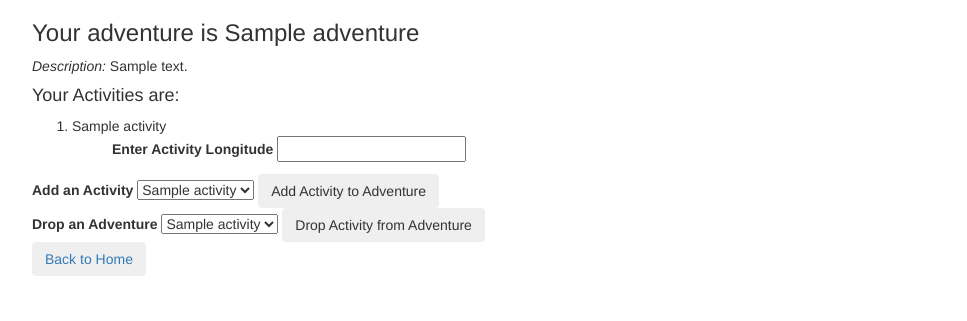
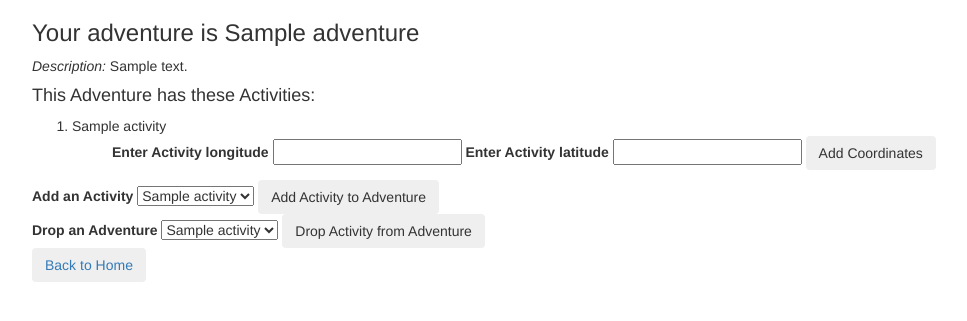
Before and after one commit to changemachine/adventure_planner_db, a PHP site: template views/edit_adventure.html.twig in a window 1280 px wide. Shown: the top 321 px of the page, without its empty margins (38-1005 px from the left). Run offline with PHP 8.4, Linux system fonts and the light colour scheme; the template is opened without the code that fills it: most values are stand-ins (such as "Sample title", 1, 10 or a date in 2020); some libraries are stand-ins or nearby versions.

Commit message:
Update twig to display coordinates.

```diff
--- a/views/edit_adventure.html.twig
+++ b/views/edit_adventure.html.twig
@@ -12,7 +12,7 @@
             </p>
                 {% if activities is not empty %}
 
-                    <h4>Your Activities are:</h4>
+                    <h4>This Adventure has these Activities:</h4>
                         <ol>
                         {% for action in adventure.getActivities %}
                             <li>
@@ -20,8 +20,12 @@
                                 <ol>
                                     <form action="/location" method="post">
                                         <input type="hidden" name="adventure_id" value=" {{ adventure.getId }}">
-                                        <label for="Long">Enter Activity Longitude</label>
+                                        <input type="hidden" name="activity_id" value=" {{ action.getId }}">
+                                        <label for="longitude">Enter Activity longitude</label>
                                         <input type="number" step="any" name="longitude">
+                                        <label for="latitude">Enter Activity latitude</label>
+                                        <input type="number" step="any" name="latitude">
+                                        <button type="submit" class="btn">Add Coordinates</button>
                                     </form>
                                 </ol>
                             </li>
```
Also changed, not shown: app/app.php (+10 -0 lines), views/admin.html.twig (+16 -2 lines).
